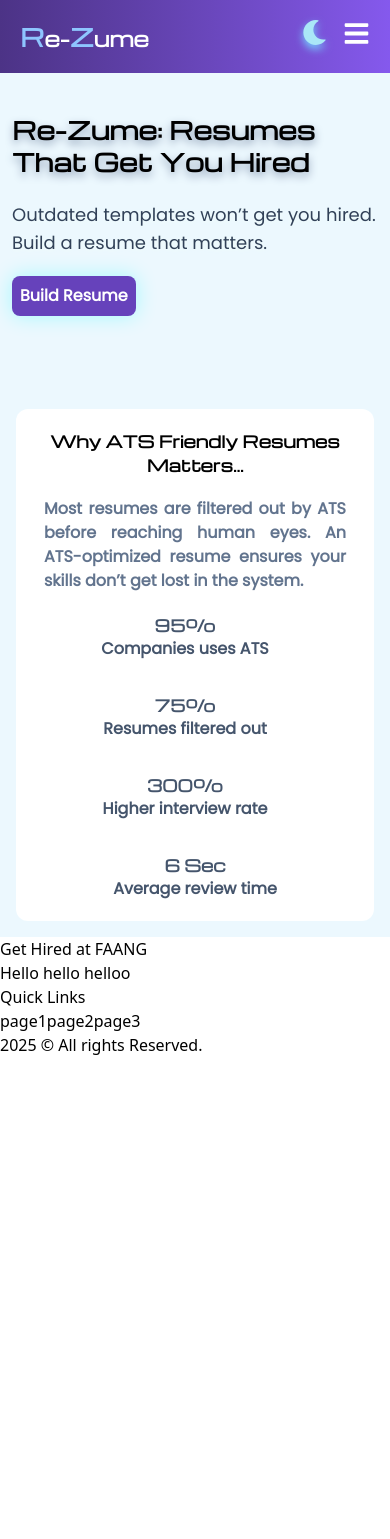
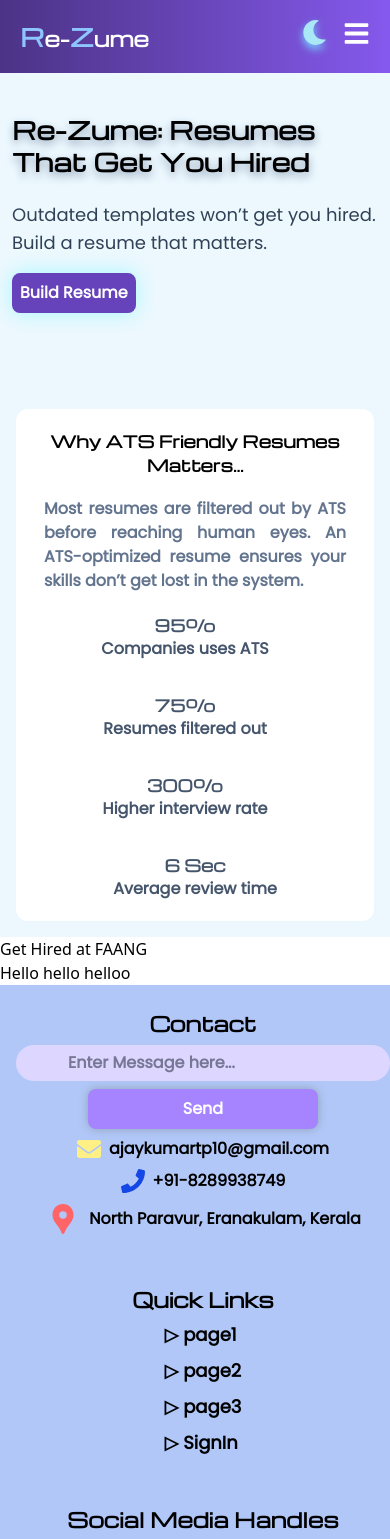
Before and after one commit to AJAYK-1/Re-Zume, a React (Vite) app in the folder Frontend/: page / in a window 390 px wide. Shown: the top 1539 px of the page. Before the commit the page ends 1057 px from the top, so only its background shows below. Built offline with nearby package versions, Linux system fonts and the light colour scheme; no server answers.

Commit message:
"Designing and responsiveness"

```diff
--- a/Frontend/src/Components/Common/Footer.jsx
+++ b/Frontend/src/Components/Common/Footer.jsx
@@ -1,19 +1,55 @@
 import React from 'react'
+import { FaEnvelope, FaGithub, FaInstagram, FaLinkedin, FaPhone, FaUserCircle } from 'react-icons/fa'
+import { MdLocationPin } from 'react-icons/md';
 
 function Footer() {
     return (
-        <footer>
-            <section>
-                <h3> Quick Links </h3>
-                <div className='flex '>
-                    <a href="#"> page1 </a>
-                    <a href="#"> page2 </a>
-                    <a href="#"> page3 </a>
+        <footer className='grid grid-rows-2 md:grid-cols-3 bg-[#b1c7f8] dark:bg-[#27344e] gap-5 pt-6'>
+
+            <section className='flex flex-col items-center justify-center gap-2'>
+                <h3 className='font-michroma font-bold text-xl md:text-lg dark:text-white'> Contact </h3>
+                <div className='flex flex-col justify-center items-center px-3 gap-2'>
+                    <input type="text" className='relative-input' placeholder='Enter Message here...' />
+                    <button className='button-1'> Send </button>
+                </div>
+                <div className='grid grid-cols-1 gap-2 px-3'>
+                    <div className='flex items-center justify-center md:justify-start gap-2'>
+                        <FaEnvelope className='text-2xl text-yellow-200' />
+                        <a href="mailto:ajaykumartp10@gmail.com" className='font-poppins font-semibold dark:text-white'> ajaykumartp10@gmail.com </a>
+                    </div>
+                    <div className='flex items-center justify-center md:justify-start gap-2'>
+                        <FaPhone className='text-2xl text-blue-700 md:text-xl' />
+                        <p className='font-poppins font-semibold dark:text-white'> +91-8289938749 </p>
+                    </div>
+                    <div className='flex items-center justify-center md:justify-start gap-2'>
+                        <MdLocationPin className='text-4xl text-red-400' />
+                        <p className='font-poppins font-semibold dark:text-white'> North Paravur, Eranakulam, Kerala </p>
+                    </div>
                 </div>
             </section>
 
-            <section>
-                2025 ©  All rights Reserved.
+            <section className='flex flex-col items-center justify-center gap-2 md:border-l-2 md:border-r-2'>
+                <h3 className='text-xl font-michroma font-bold md:text-lg dark:text-white'> Quick Links </h3>
+                <div className='flex flex-col gap-2 text-lg font-poppins text-left font-semibold dark:text-white'>
+                    <a href="#"> ▷ page1 </a>
+                    <a href="#"> ▷ page2 </a>
+                    <a href="#"> ▷ page3 </a>
+                    <a href="/signIn"> ▷ SignIn </a>
+                </div>
+            </section>
+
+            <section className='flex flex-col items-center justify-center gap-2'>
+                <h3 className='text-xl font-michroma font-bold md:text-lg dark:text-white'> Social Media Handles </h3>
+                <div className='flex gap-3 text-3xl'>
+                    <FaInstagram className='text-pink-700' />
+                    <FaGithub className='text-black' />
+                    <FaLinkedin className='text-sky-700' />
+                    <FaUserCircle className='text-slate-700 dark:text-white' />
+                </div>
+            </section>
+
+            <section className='md:col-span-3 bg-[#8559ed] text-center font-poppins text-white text-lg p-2 '>
+                © {new Date().getFullYear()}  All rights Reserved.
             </section>
         </footer>
     )
--- a/Frontend/src/Components/Common/Navbar.jsx
+++ b/Frontend/src/Components/Common/Navbar.jsx
@@ -14,7 +14,7 @@
                 </a>
             </section>
 
-            <div className='md:hidden flex space-x-4'>
+            <div className='md:hidden flex space-x-4 hover:cursor-pointer'>
                 {theme === 'light' ?
                     <FaMoon size={25} onClick={toggleTheme} color='#aae7f7' className='drop-shadow-lg drop-shadow-sky-300' /> :
                     <FaSun size={25} onClick={toggleTheme} color='#fafc8c' className='drop-shadow-md drop-shadow-amber-200' />
@@ -27,22 +27,22 @@
                 <aside className='md:hidden absolute right-0 top-0 h-full w-2/3 z-50 bg-gradient-to-bl from-[#140c26] to-[#6341b3] from-20%'>
                     <FaTimes size={30} onClick={() => setSideBar(false)} color='white' className='ml-auto mr-5 mt-5' />
                     <section className='flex flex-col mt-8 ml-6 space-y-5'>
-                        <a href="#" className='font-medium text-lg text-white'> Option1 </a>
-                        <a href="#" className='font-medium text-lg text-white'> Option2 </a>
-                        <a href="#" className='font-medium text-lg text-white'> Option3 </a>
-                        <a href="/signIn" className='font-medium text-lg text-white'> SignIn </a>
+                        <a href="#" className='nav-links text-lg'> Option1 </a>
+                        <a href="#" className='nav-links text-lg'> Option2 </a>
+                        <a href="#" className='nav-links text-lg'> Option3 </a>
+                        <a href="/signIn" className='nav-links text-lg'> SignIn </a>
                     </section>
                 </aside>
             }
 
             <section className=' hidden md:flex space-x-5'>
-                <a href="#" className='font-medium text-white'> Option1 </a>
-                <a href="#" className='font-medium text-white'> Option2 </a>
-                <a href="#" className='font-medium text-white'> Option3 </a>
-                <a href="/signIn" className='font-medium text-white'> SignIn </a>
+                <a href="#" className='nav-links'> Option1 </a>
+                <a href="#" className='nav-links'> Option2 </a>
+                <a href="#" className='nav-links'> Option3 </a>
+                <a href="/signIn" className='nav-links'> SignIn </a>
                 {theme === 'light' ?
-                    <FaMoon size={25} onClick={toggleTheme} color='#aae7f7' className='drop-shadow-lg drop-shadow-sky-300' /> :
-                    <FaSun size={25} onClick={toggleTheme} color='#fafc8c' className='drop-shadow-md drop-shadow-amber-200' />
+                    <FaMoon size={25} onClick={toggleTheme} color='#aae7f7' className='drop-shadow-lg drop-shadow-sky-300 hover:cursor-pointer' /> :
+                    <FaSun size={25} onClick={toggleTheme} color='#fafc8c' className='drop-shadow-md drop-shadow-amber-200 hover:cursor-pointer' />
                 }
             </section>
 
--- a/Frontend/src/Components/Common/SignIn.jsx
+++ b/Frontend/src/Components/Common/SignIn.jsx
@@ -1,4 +1,4 @@
-import React, { useState } from 'react'
+import React, { useEffect, useRef, useState } from 'react'
 import Navbar from './Navbar'
 import Footer from './Footer'
 import { jwtDecode } from "jwt-decode";
@@ -21,6 +21,11 @@
 function SignIn() {
     const [SignIn, { loading, error }] = useMutation(USER_SIGNIN)
     const [formData, setFormData] = useState({})
+
+    const inputRef = useRef(0)
+    useEffect(() => {
+        inputRef.current.focus()
+    }, [])
 
     const handleChange = (e) => setFormData({ ...formData, [e.target.name]: e.target.value })
 
@@ -63,12 +68,12 @@
 
                         <form className='flex flex-col space-y-10' onSubmit={handleSubmission} >
 
-                            <input
+                            <input ref={inputRef}
                                 type="email" name='email'
                                 onChange={handleChange} required
                                 placeholder='Email'
-                                className='relative-input mt-1.5' />
-                            <div className='input-icons'>
+                                className='relative-input peer/box1 focus:ring-4 ring-purple-700 outline-0 mt-1.5' />
+                            <div className='input-icons peer-focus/box1:ring-4 ring-purple-700'>
                                 <FaEnvelope size={22} color='purple' />
                             </div>
 
@@ -76,8 +81,8 @@
                                 type="password" name='password'
                                 onChange={handleChange} required
                                 placeholder='Password'
-                                className='relative-input' />
-                            <div className='input-icons mt-19 ml-57'>
+                                className='relative-input peer/box2 focus:ring-4 ring-purple-700 outline-0' />
+                            <div className='input-icons mt-19 ml-57 peer-focus/box2:ring-4 ring-purple-700'>
                                 <FaLock size={22} color='purple' />
                             </div>
 
--- a/Frontend/src/Components/Common/SignUp.jsx
+++ b/Frontend/src/Components/Common/SignUp.jsx
@@ -1,4 +1,4 @@
-import React from 'react'
+import React, { useEffect, useRef } from 'react'
 import Navbar from './Navbar'
 import Footer from './Footer'
 import { toast } from 'react-toastify'
@@ -22,6 +22,11 @@
 function SignUp() {
   const [formData, setFormData] = useState({})
   const [createUser, { loading, error }] = useMutation(USER_SIGNUP)
+
+  const inputRef = useRef(0)
+  useEffect(() => {
+    inputRef.current.focus()
+  }, [])
 
   const handleChange = (e) => setFormData({ ...formData, [e.target.name]: e.target.value })
 
@@ -68,28 +73,28 @@
             <h1 className='text-center text-3xl font-michroma font-bold dark:text-white mb-5'> SignUp </h1>
 
             <form className='flex flex-col space-y-10' onSubmit={Submission}>
-              <input
+              <input ref={inputRef}
                 type="text" name='name'
                 placeholder='Name'
                 onChange={handleChange} required
-                className='relative-input mt-1.5' />
-              <div className='input-icons'>
+                className='relative-input mt-1.5 peer/box1 focus:ring-4 ring-purple-700' />
+              <div className='input-icons peer-focus/box1:ring-4 ring-purple-700'>
                 <FaRegUser size={22} color='purple' />
               </div>
 
               <input type="email" name='email'
                 placeholder='Email'
                 onChange={handleChange} required
-                className='relative-input' />
-              <div className='input-icons mt-19 ml-55'>
+                className='relative-input peer/box2 focus:ring-4 ring-purple-700' />
+              <div className='input-icons mt-19 ml-55 peer-focus/box2:ring-4 ring-purple-700'>
                 <FaRegEnvelope size={22} color='purple' />
               </div>
 
               <input type="password" name='password'
                 placeholder='Password'
                 onChange={handleChange} required
-                className='relative-input' />
-              <div className='input-icons mt-38'>
+                className='relative-input peer/box3 focus:ring-4 ring-purple-700' />
+              <div className='input-icons mt-38 peer-focus/box3:ring-4 ring-purple-700'>
                 <FaLock size={22} color='purple' />
               </div>
 
--- a/Frontend/src/index.css
+++ b/Frontend/src/index.css
@@ -29,19 +29,23 @@
         lg:rounded-2xl;
     }
 
+    .nav-links {
+        @apply text-white font-medium hover:underline transform hover:scale-110 duration-300;
+    }
+
     .smallbox {
         @apply min-w-5 min-h-5 md:w-75 md:h-25 flex flex-col justify-center items-center;
     }
 
     .relative-input {
-        @apply relative bg-violet-200 rounded-4xl font-poppins p-1.5 pl-13 mx-1;
+        @apply relative outline-0 bg-violet-200 rounded-4xl font-poppins font-bold text-slate-900 p-1.5 pl-13 mx-1;
     }
 
     .input-icons {
-        @apply absolute bg-white rounded-4xl size-12 border-3 border-violet-200 flex items-center justify-center
+        @apply absolute bg-white dark:bg-[#272f42] rounded-4xl size-12 border-3 border-violet-200 flex items-center justify-center
     }
 
     .button-1 {
-        @apply bg-violet-400 p-2 rounded-lg w-[60%] text-white font-semibold font-poppins;
+        @apply bg-violet-400 p-2 rounded-lg w-[60%] text-white font-semibold font-poppins hover:cursor-pointer transform hover:scale-110 duration-300 shadow-[0_0_10px_theme('colors.slate.400')];
     }
 }
```
